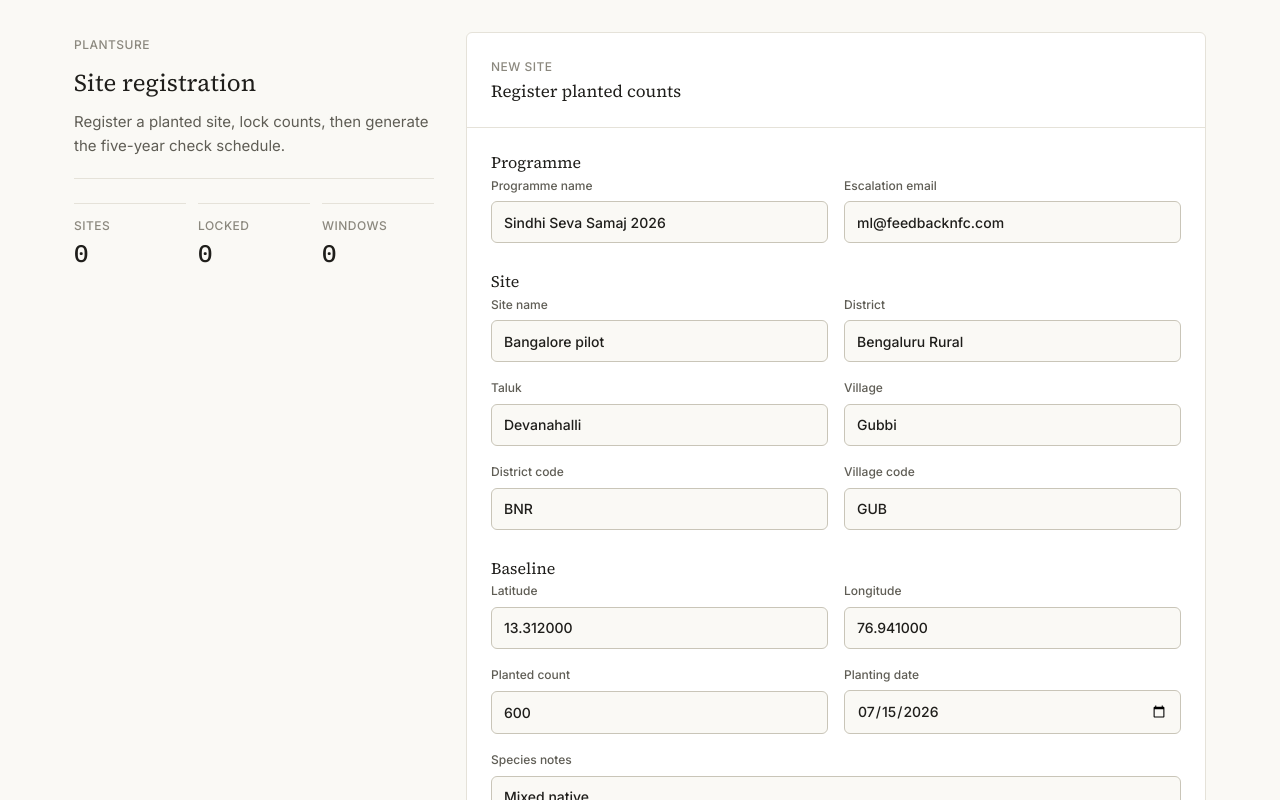
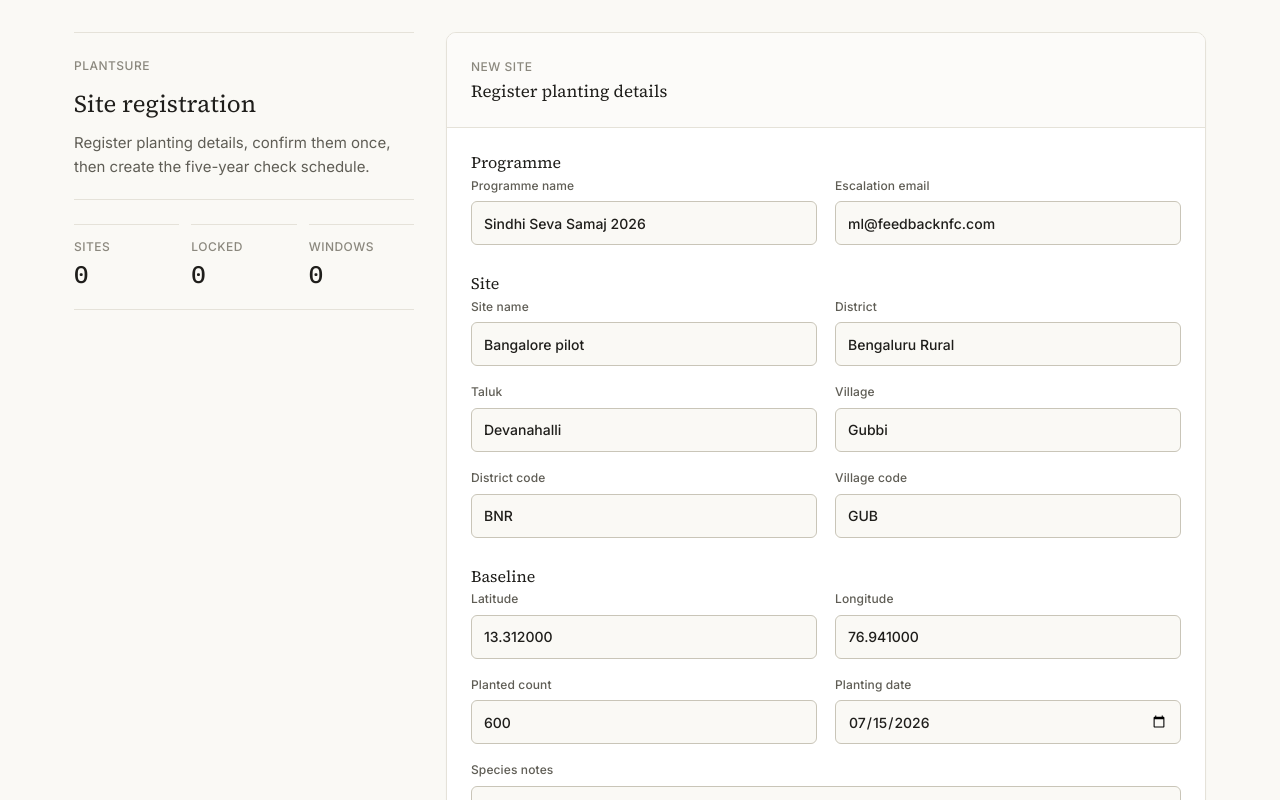
Before and after one commit to MalleshLingachar30/PlantSure, a Next.js app: page /admin in a window 1280 px wide. Shown: the top 800 px of the page. Built offline with nearby package versions, Linux system fonts and the light colour scheme; no server answers; the database is empty.

Commit message:
Apply PlantSure admin design system

```diff
--- a/app/admin/page.tsx
+++ b/app/admin/page.tsx
@@ -14,20 +14,20 @@ export default async function AdminPage({
 
   return (
     <main className="min-h-screen">
-      <div className="mx-auto grid max-w-[1180px] gap-8 px-5 py-6 sm:px-6 lg:grid-cols-[360px_1fr] lg:py-8">
-        <aside className="lg:sticky lg:top-8 lg:self-start">
+      <div className="admin-page-grid mx-auto max-w-[1180px] px-5 py-6 sm:px-6 lg:py-8">
+        <aside className="admin-rail">
           <div className="border-b pb-5" style={{ borderColor: 'var(--rule)' }}>
             <Link href="/" className="eyebrow hover:underline">
               PlantSure
             </Link>
             <h1 className="page-title mt-3">Site registration</h1>
             <p className="body-copy mt-3">
-              Register a planted site, lock counts, then generate the five-year check
-              schedule.
+              Register planting details, confirm them once, then create the five-year
+              check schedule.
             </p>
           </div>
 
-          <dl className="mt-6 grid grid-cols-3 gap-3">
+          <dl className="admin-metrics mt-6">
             <Metric label="Sites" value={overview.sites.length.toString()} />
             <Metric
               label="Locked"
@@ -53,7 +53,7 @@ export default async function AdminPage({
               <div>
                 <p className="eyebrow">New site</p>
                 <h2 id="register-heading" className="section-title mt-1">
-                  Register planted counts
+                  Register planting details
                 </h2>
               </div>
             </div>
@@ -159,7 +159,7 @@ export default async function AdminPage({
 
 function Metric({ label, value }: { label: string; value: string }) {
   return (
-    <div className="border-t pt-3" style={{ borderColor: 'var(--rule)' }}>
+    <div className="metric-line">
       <dt className="eyebrow">{label}</dt>
       <dd className="big-number mt-1 text-[24px]">{value}</dd>
     </div>
@@ -236,7 +236,10 @@ function StatusLabel({
   const locked = status === 'counts_confirmed'
 
   return (
-    <span className="justify-self-start text-[13px] sm:justify-self-end" style={{ color: locked ? 'var(--alive)' : 'var(--ink-soft)' }}>
+    <span
+      className="justify-self-start text-[13px] sm:justify-self-end"
+      style={{ color: locked ? 'var(--alive)' : 'var(--ink-soft)' }}
+    >
       {locked ? `${windowsCount} checks created` : 'Counts open'}
     </span>
   )
--- a/app/admin/sites/[siteId]/page.tsx
+++ b/app/admin/sites/[siteId]/page.tsx
@@ -27,6 +27,7 @@ export default async function AdminSitePage({
   }
 
   const locked = site.status === 'counts_confirmed'
+  const monitoringEndPreview = site.monitoringEnd ?? addYears(site.plantingDate, 5)
   const timeline = timelineFromWindows(site.windows)
 
   return (
@@ -44,12 +45,12 @@ export default async function AdminSitePage({
                 {site.village}, {site.taluk}, {site.district}
               </p>
             </div>
-            <div className="grid grid-cols-2 gap-3 sm:grid-cols-4 lg:min-w-[520px]">
+            <dl className="grid grid-cols-2 gap-3 sm:grid-cols-4 lg:min-w-[520px]">
               <Metric label="Planted" value={site.plantedCount.toLocaleString()} />
               <Metric label="Date" value={site.plantingDate} />
               <Metric label="Checks" value={site.windowsCount.toString()} />
               <Metric label="Records" value={site.generatedEventsCount.toString()} />
-            </div>
+            </dl>
           </div>
         </header>
 
@@ -66,7 +67,7 @@ export default async function AdminSitePage({
               <div>
                 <p className="eyebrow">Gate</p>
                 <h2 id="gate-heading" className="section-title mt-1">
-                  Confirm counts
+                  Confirm planting details
                 </h2>
               </div>
             </div>
@@ -90,12 +91,27 @@ export default async function AdminSitePage({
               {locked ? (
                 <div>
                   <p className="body-copy">
-                    The planted count is locked. Further changes require a correction
-                    workflow.
+                    These planting details are confirmed. The planted count is locked
+                    and future checks compare against it.
                   </p>
                 </div>
               ) : (
                 <form action={confirmSiteCounts} className="grid gap-5">
+                  <p className="body-copy">
+                    Once you confirm, these numbers go on the site board and cannot be
+                    edited afterwards. Every future check compares against them.
+                  </p>
+                  <ul className="fact-list">
+                    <li>
+                      Print {site.plantedCount.toLocaleString()} plants on the site
+                      board, permanently
+                    </li>
+                    <li>
+                      Schedule 20 checks from {site.plantingDate} to{' '}
+                      {monitoringEndPreview}
+                    </li>
+                    <li>Start the five-year monitoring period</li>
+                  </ul>
                   <input type="hidden" name="siteId" value={site.id} />
                   <label className="field">
                     <span>Monitoring start</span>
@@ -107,8 +123,8 @@ export default async function AdminSitePage({
                       required
                     />
                   </label>
-                  <button className="danger-button" type="submit">
-                    Lock counts and create checks
+                  <button className="command-button" type="submit">
+                    Confirm planting details
                   </button>
                 </form>
               )}
@@ -179,7 +195,7 @@ export default async function AdminSitePage({
 
 function Metric({ label, value }: { label: string; value: string }) {
   return (
-    <div className="border-t pt-3" style={{ borderColor: 'var(--rule)' }}>
+    <div className="metric-line">
       <dt className="eyebrow">{label}</dt>
       <dd className="mono mt-1 text-[14px]">{value}</dd>
     </div>
@@ -216,3 +232,10 @@ function statusText(status: string): string {
 
   return status
 }
+
+function addYears(dateString: string, years: number): string {
+  const [year, month, day] = dateString.split('-').map(Number)
+  const target = new Date(Date.UTC(year + years, month - 1, day))
+
+  return target.toISOString().slice(0, 10)
+}
--- a/app/globals.css
+++ b/app/globals.css
@@ -131,8 +131,9 @@
   .admin-panel {
     overflow: hidden;
     border: 1px solid var(--rule);
-    border-radius: var(--radius);
+    border-radius: var(--radius-card);
     background: var(--card);
+    box-shadow: 0 1px 2px rgba(31, 30, 27, 0.04);
   }
 
   .admin-panel-header {
@@ -141,6 +142,7 @@
     justify-content: space-between;
     gap: 1rem;
     border-bottom: 1px solid var(--rule);
+    background: color-mix(in srgb, var(--paper) 64%, var(--card));
     padding: 1.25rem;
   }
 
@@ -152,14 +154,50 @@
 
   .admin-notice {
     border: 1px solid var(--rule-strong);
-    border-radius: var(--radius);
-    background: var(--card);
+    border-radius: var(--radius-card);
+    background: color-mix(in srgb, var(--paper) 72%, var(--card));
     padding: 1rem 1.25rem;
+  }
+
+  .admin-page-grid {
+    display: grid;
+    gap: 2rem;
+  }
+
+  @media (min-width: 1024px) {
+    .admin-page-grid {
+      grid-template-columns: minmax(260px, 340px) minmax(0, 1fr);
+    }
+  }
+
+  .admin-rail {
+    border-top: 1px solid var(--rule);
+    border-bottom: 1px solid var(--rule);
+    padding: 1.25rem 0;
+  }
+
+  @media (min-width: 1024px) {
+    .admin-rail {
+      position: sticky;
+      top: 2rem;
+      align-self: start;
+    }
+  }
+
+  .admin-metrics {
+    display: grid;
+    grid-template-columns: repeat(3, minmax(0, 1fr));
+    gap: 0.75rem;
+  }
+
+  .metric-line {
+    border-top: 1px solid var(--rule);
+    padding-top: 0.75rem;
   }
 
   .form-grid {
     display: grid;
-    gap: 1rem;
+    gap: 1rem 1.125rem;
   }
 
   @media (min-width: 640px) {
@@ -185,8 +223,12 @@
     font-weight: 500;
   }
 
+  .field > span {
+    letter-spacing: 0.01em;
+  }
+
   .input {
-    min-height: 42px;
+    min-height: 44px;
     width: 100%;
     border: 1px solid var(--rule-strong);
     border-radius: var(--radius);
@@ -200,6 +242,12 @@
   .input:focus {
     border-color: var(--ink-faint);
     outline: none;
+  }
+
+  .input:disabled {
+    cursor: not-allowed;
+    color: var(--ink-faint);
+    background: color-mix(in srgb, var(--paper) 72%, var(--rule));
   }
 
   .command-button,
@@ -254,6 +302,33 @@
     background: color-mix(in srgb, var(--rule) 32%, transparent);
   }
 
+  .fact-list {
+    display: grid;
+    gap: 0.75rem;
+    border: 1px solid var(--rule);
+    border-radius: var(--radius);
+    background: var(--paper);
+    padding: 1rem;
+  }
+
+  .fact-list li {
+    display: grid;
+    grid-template-columns: 1rem minmax(0, 1fr);
+    gap: 0.65rem;
+    color: var(--ink-soft);
+    font-size: 14px;
+    line-height: 1.5;
+  }
+
+  .fact-list li::before {
+    content: "";
+    margin-top: 0.6em;
+    height: 4px;
+    width: 4px;
+    border-radius: 999px;
+    background: var(--ink-faint);
+  }
+
   .data-table {
     width: 100%;
     min-width: 560px;
```
